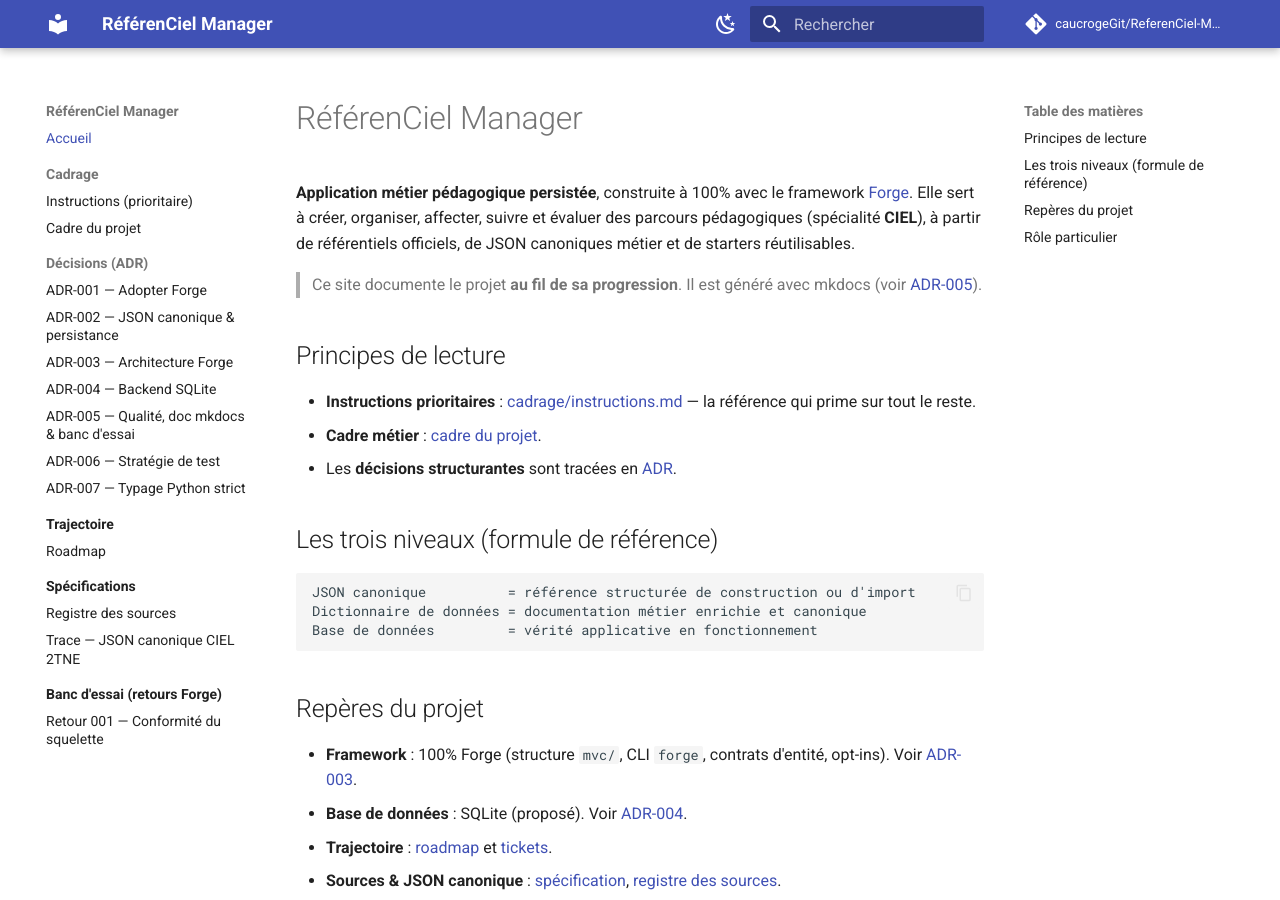
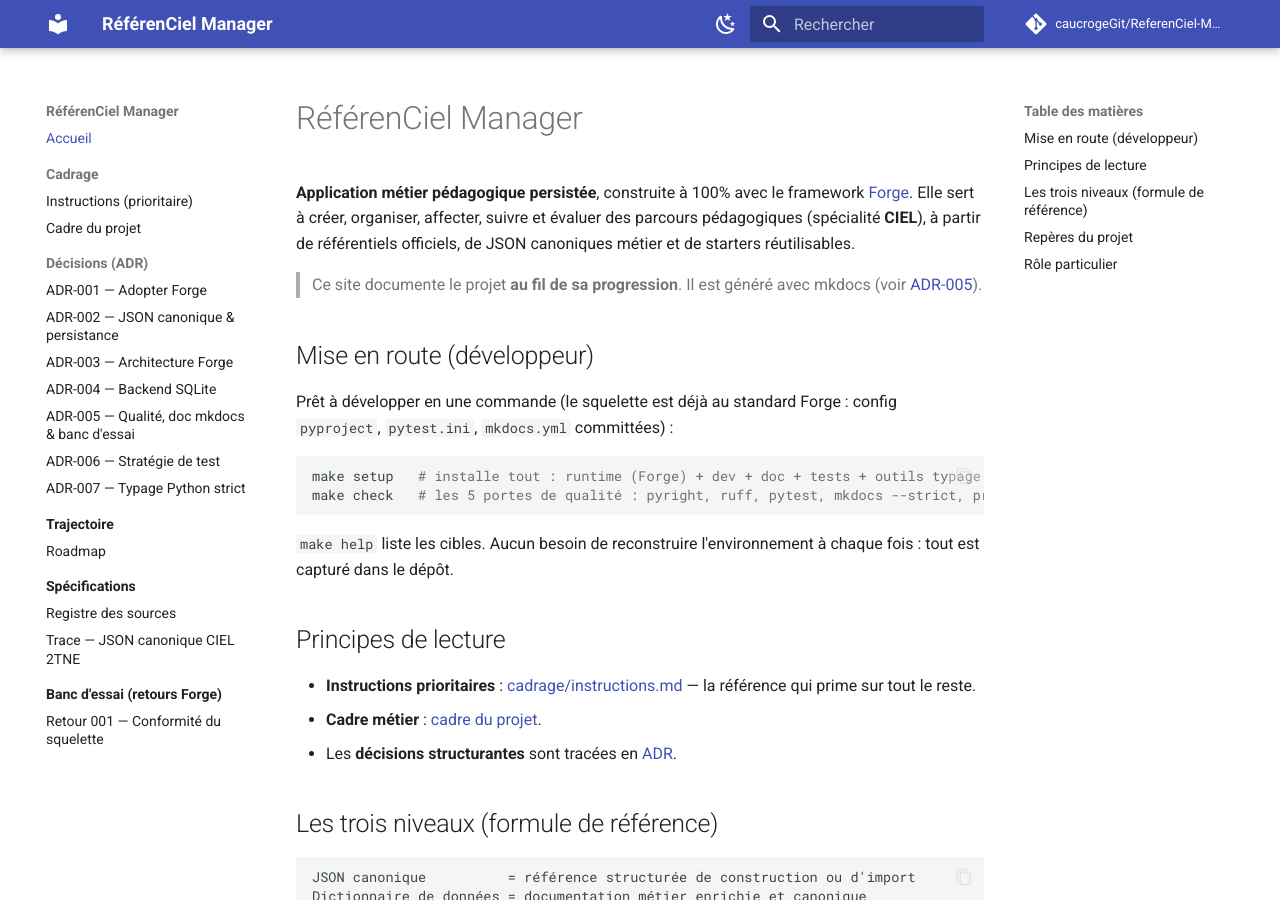
Before and after one commit to caucrogeGit/ReferenCiel-Manager, an MkDocs documentation site: the page built from docs/index.md, in a window 1280 px wide and 900 px high. Built offline with MkDocs 1.6.1 and Material for MkDocs 9.7.7, drawn with Linux system fonts in a browser that asks for light colours; comment, search, counter and statistics services are not loaded.

Commit message:
chore: mise en route dev en une commande (Makefile)
Le dépôt est prêt au dev sans reconstruire l'environnement : `make setup` installe
tout (runtime + dev + doc + tests + typage), `make check` enchaîne les 5 portes
de qualité. Section « Mise en route » dans docs/index.

Co-Authored-By: Claude Opus 4.8 (1M context) <noreply@anthropic.com>

````diff
--- a/docs/index.md
+++ b/docs/index.md
@@ -7,6 +7,19 @@ officiels, de JSON canoniques métier et de starters réutilisables.
 
 > Ce site documente le projet **au fil de sa progression**. Il est généré avec
 > mkdocs (voir [ADR-005](adr/005-standard-qualite-documentation-mkdocs-banc-essai.md)).
+
+## Mise en route (développeur)
+
+Prêt à développer en une commande (le squelette est déjà au standard Forge :
+config `pyproject`, `pytest.ini`, `mkdocs.yml` committées) :
+
+```bash
+make setup   # installe tout : runtime (Forge) + dev + doc + tests + outils typage
+make check   # les 5 portes de qualité : pyright, ruff, pytest, mkdocs --strict, project:check
+```
+
+`make help` liste les cibles. Aucun besoin de reconstruire l'environnement à
+chaque fois : tout est capturé dans le dépôt.
 
 ## Principes de lecture
 
````
Also changed, not shown: 1 other file.
